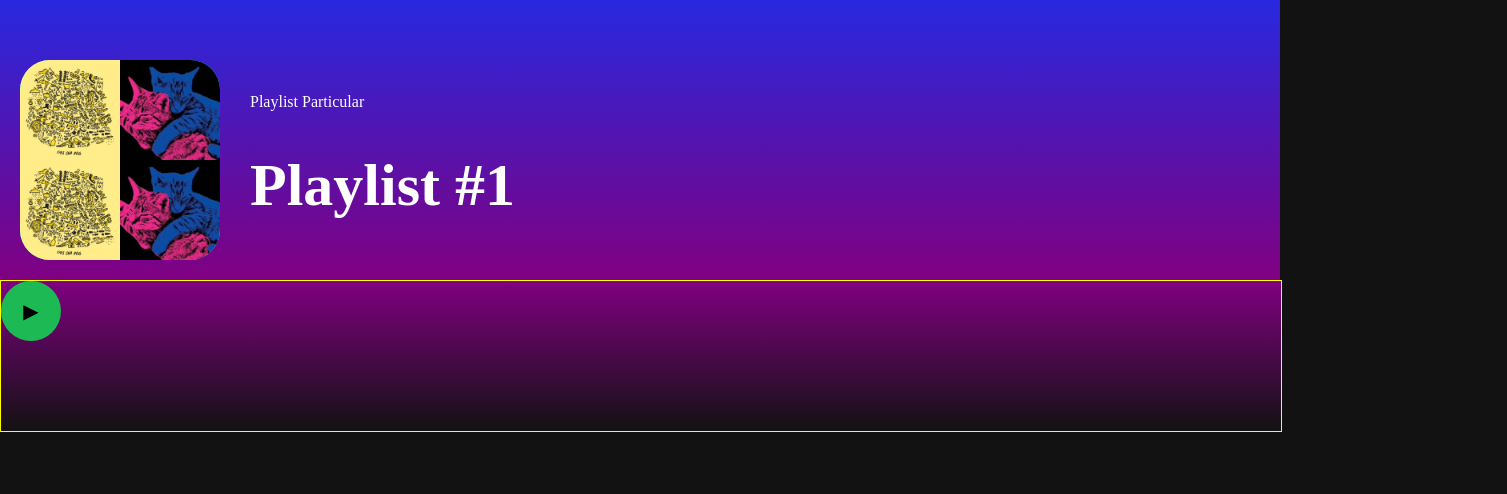
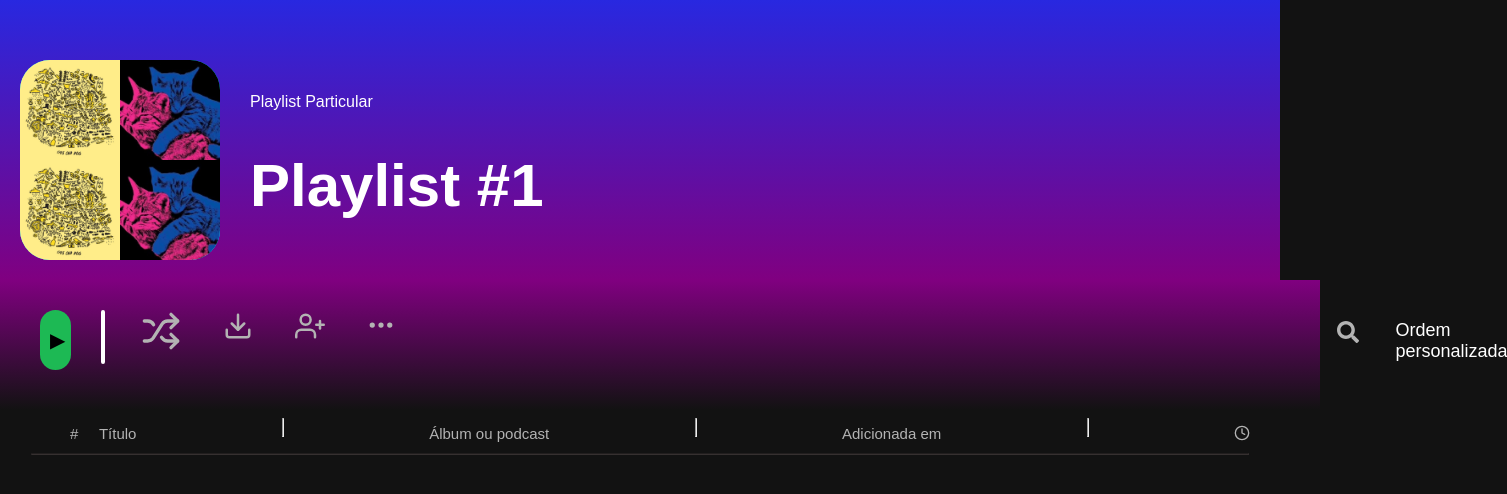
Before and after one commit to arthurreispolini/Apps-Assigment, a React (Vite) app in the folder meu-projeto-react/: page /playlist in a window 1280 px wide. Shown: the top 494 px of the page, 1507 px wide, since content can reach past the window. Built offline with nearby package versions, Linux system fonts and the light colour scheme.

Commit message:
tudo antes da playlist praticamente feito

```diff
--- a/meu-projeto-react/package.json
+++ b/meu-projeto-react/package.json
@@ -12,6 +12,7 @@
   "dependencies": {
     "react": "^19.2.6",
     "react-dom": "^19.2.6",
+    "react-icons": "^5.6.0",
     "react-router-dom": "^7.15.1"
   },
   "devDependencies": {
--- a/meu-projeto-react/src/App.css
+++ b/meu-projeto-react/src/App.css
@@ -2,6 +2,7 @@
 body{
   background-color: #121212;
   margin: 0;
+  font-family: Arial, Helvetica, sans-serif;
 }
 .divpae2{
   display:flex;
--- a/meu-projeto-react/src/Playlist.css
+++ b/meu-projeto-react/src/Playlist.css
@@ -30,13 +30,17 @@
     font-size: 60px;
 }
 .antes_da_playlist{
+    display: flex;
+    justify-content: flex-start;
+    padding-left: 40px;
+    gap: 30px;
     width: 100%;
-    height: 150px;
+    height: 100px;
     background: linear-gradient(purple, #121212);
-    border: 1px solid yellow;
+    padding-top: 30px;
 }
 .playalbum2{
-display: flex;
+  display: flex;
   justify-content: center;
   align-items: center;
   border-radius: 1000px;
@@ -46,3 +50,139 @@ display: flex;
   border: hidden;
   font-size: 20px;
 }
+.playalbum2 .spanalbum2{
+    margin-left: 4px;
+    margin-bottom: 1px;
+}
+.quadrodamusica{
+    border-radius: 10px;
+    border: 2px solid white;
+    height: 50px;
+    width: 40px;
+    overflow: hidden;
+}
+.quadrodamusica img{
+    object-fit: cover;
+     height: 50px;
+    width: 40px;
+}
+.botao-shuffle {
+    background: none;
+    border: none;
+    color: #b3b3b3;
+    font-size: 40px;
+    cursor: pointer;
+    transition: color 0.2s ease;
+}
+
+.botao-shuffle:hover {
+    color: #fff;
+}
+
+
+.botao-shuffle.ativo {
+    color: #1db954;
+}
+.botao-download {
+    background: none;
+    border: none;
+    color: #b3b3b3;
+    font-size: 30px;
+    cursor: pointer;
+    border-radius: 30px;
+    transition: all 0.2s ease;
+}
+
+.botao-download:hover {
+    color: #fff;
+    transform: scale(1.05);
+}
+
+
+.botao-download.baixado {
+    background-color: #1db954;
+}
+.botao-adicionar {
+    background: none;
+    border: none;
+    color: #b3b3b3;
+    font-size: 30px;
+    cursor: pointer;
+    transition: color 0.2s ease, transform 0.2s ease;
+    display: flex;
+    align-items: center;
+    justify-content: center;
+}
+
+.botao-adicionar:hover {
+    color: #1db954;
+    transform: scale(1.05);
+}
+.botao-opcoes {
+    background: none;
+    border: none;
+    color: #b3b3b3;
+    font-size: 28px;
+    cursor: pointer;
+    transition: color 0.2s ease;
+    display: flex;
+    align-items: center;
+    justify-content: center;
+}
+
+.botao-opcoes:hover {
+    color:#1db954 ;
+}
+.botao-busca {
+    background: none;
+    border: none;
+    color: #b3b3b3;
+    font-size: 22px;
+    cursor: pointer;
+    transition: color 0.2s ease, transform 0.2s ease;
+    display: flex;
+    align-items: center;
+    justify-content: center;
+    margin-left: 900px;
+    margin-top: 10px;
+}
+
+.botao-busca:hover {
+    color: #1db954;
+    transform: scale(1.05);
+}
+.fds{
+    color: rgb(255, 255, 255);
+    font-size: 18px;
+    margin-top: 10px;
+}
+.tituloplaylist{
+    display: flex;
+    justify-content: space-around;
+    color: #b3b3b3;
+    margin-left: 70px;
+     margin-right: 30px;
+}
+.tituloplaylist .icone-relogio{
+  padding-top: 15px;
+}
+.tituloplaylist :hover{
+    color: #fff;
+    cursor: pointer;
+}
+.poxavida{
+    color: #b3b3b3;
+    margin-bottom: 0px;
+    font-size: 15px
+}
+.hrfora{
+     border-color: rgba(161, 138, 138, 0.253);
+     display:flex ;
+     justify-content: center;
+     align-items: center;
+     width: 95%;
+}
+icone-relogio{
+    font-size: 16px;
+    color: #b3b3b3;
+}
--- a/meu-projeto-react/src/Playlist.jsx
+++ b/meu-projeto-react/src/Playlist.jsx
@@ -5,9 +5,17 @@ import heroImg from './assets/hero.png'
 import './Playlist.css'
 import Marco from './Marco.jpg'
 import gatostvgirl from './gatostvgirl.jpg'
+import { LuShuffle } from 'react-icons/lu'
+import { FiDownload } from 'react-icons/fi'
+import { FiUserPlus } from 'react-icons/fi'
+import { BsThreeDots } from 'react-icons/bs'
+import { FaSearch } from 'react-icons/fa'
+import { LuClock } from 'react-icons/lu'
 
 function Playlist() {
    const[play2, setPlay2] = useState(false)
+   const [shuffle, setShuffle] = useState(false)
+   const [baixado, setBaixado] = useState(false)
   return (
     <div className='pae1'>
       <div className='colorheader'>
@@ -24,9 +32,56 @@ function Playlist() {
     </div>
     <div className='antes_da_playlist'>
       <button className='playalbum2'
-      onClick={() => setPlay2(!play2)} > <span>{play2 ? '⏸' : '▶'}</span>
+      onClick={() => setPlay2(!play2)} > <span className='spanalbum2'>{play2 ? '⏸' : '▶'}</span>
       </button>
+      <div className='quadrodamusica'>
+        <img src={Marco} alt="foto" />
+      </div>
+      <div>
+        <button
+        className={`botao-shuffle ${shuffle ? 'ativo' : ''}`}
+        onClick={() => setShuffle(!shuffle)}
+      >
+        <LuShuffle />
+      </button>
+      </div>
+      <div>
+        <button
+        className={`botao-download ${baixado ? 'baixado' : ''}`}
+        onClick={() => setBaixado(!baixado)}
+      >
+        <FiDownload />
+      </button>
+      </div>
+      <div>
+        <button className="botao-adicionar">
+  <FiUserPlus />
+</button>
+      </div>
+      <div>
+        <button className="botao-opcoes">
+  <BsThreeDots />
+</button>
+</div>
+<div>
+<button className="botao-busca">
+  <FaSearch />
+</button>
+</div>
+<span className='fds'>Ordem personalizada</span>
     </div>
+    <div className='tituloplaylist'>
+ <p className='poxavida'># &nbsp; &nbsp; Título</p>
+ <hr className='hr1'/>
+ <p className='poxavida'>Álbum ou podcast</p>
+ <hr className='hr2' />
+ <p className='poxavida'>Adicionada em</p>
+ <hr className='hr3' />
+ <span className="icone-relogio">
+  <LuClock />
+</span>
+    </div>
+    <hr className='hrfora' />
     </div>
   )
 }
```
Also changed, not shown: 1 other file (tests, documents, lock files or other folders).
